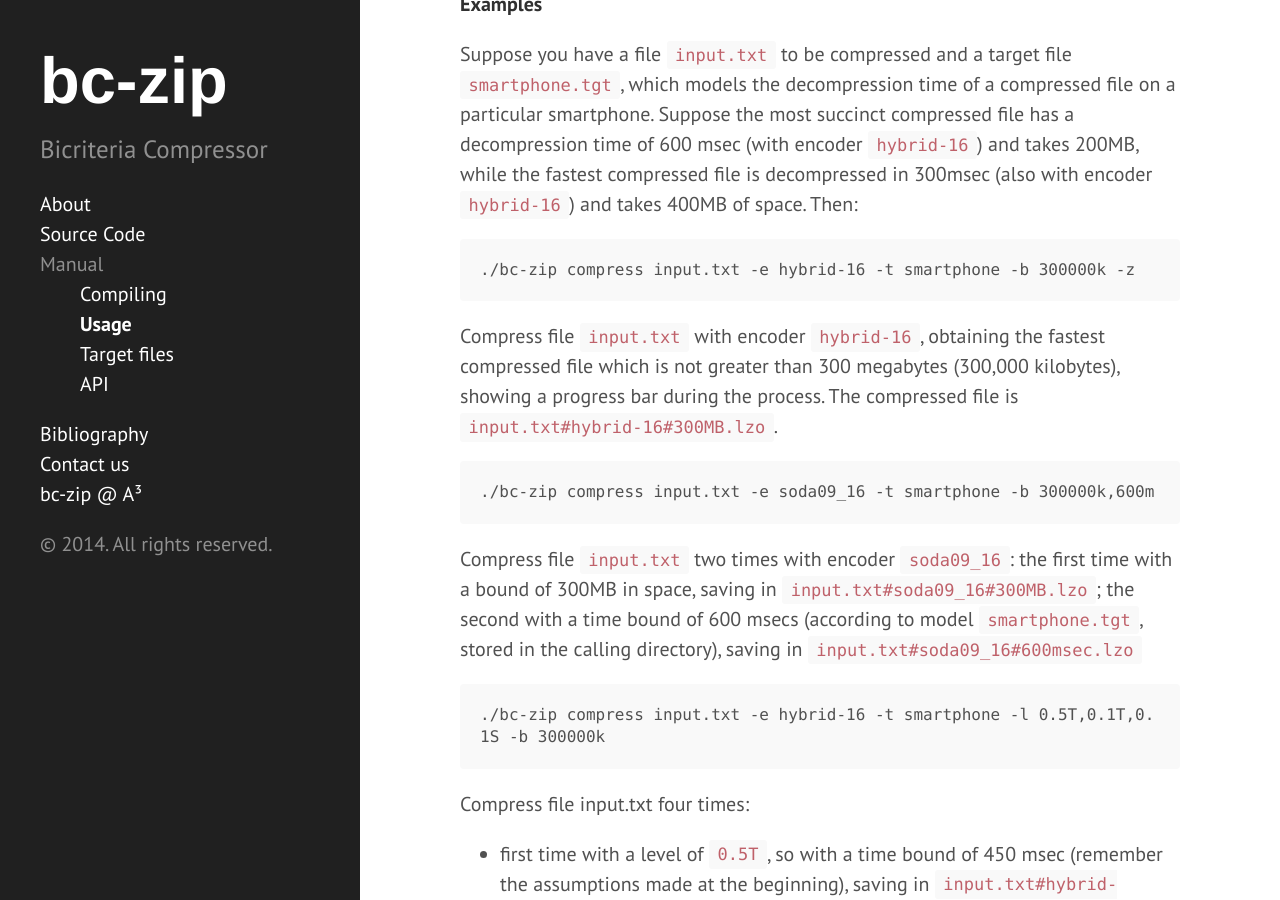
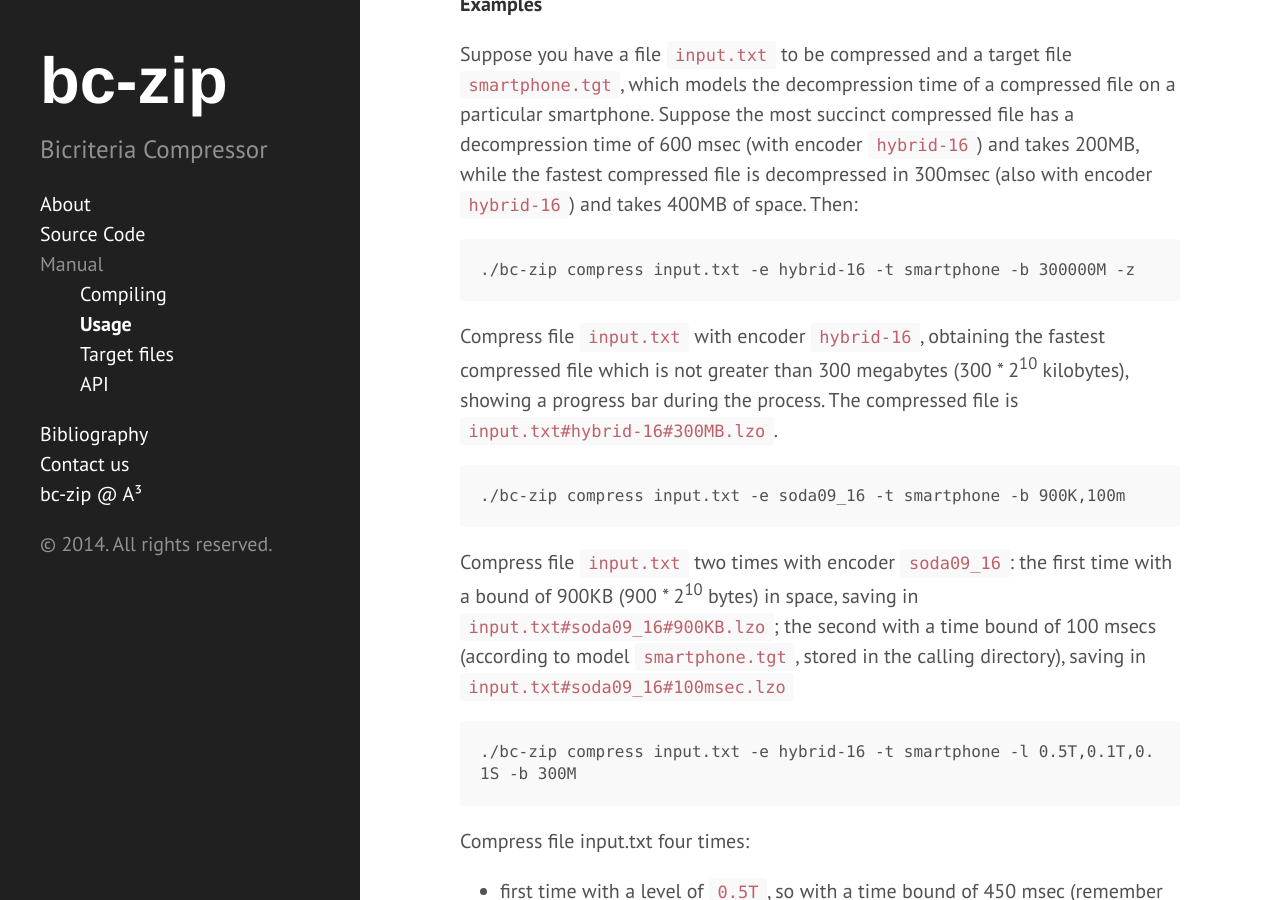
Before and after one commit to farruggia/bc-zip, a Jekyll site: the page built from _posts/2014-06-23-usage.md, in a window 1280 px wide and 900 px high, scrolled down 3355 px. Built offline with Jekyll 4.4.1, drawn with Linux system fonts in a browser that asks for light colours; some of the changed text lies outside the part shown.

Commit message:
Fixed "compress" usage

```diff
--- a/_posts/2014-06-23-usage.md
+++ b/_posts/2014-06-23-usage.md
@@ -52,7 +52,7 @@ In the following we illustrate the most important options (bold options are comp
 |**-i file**	| File to be compressed. Can also be specified by the first positional argument.
 |**-e encoder**	| Integer encoder used in compression. A list of all supported encoders can be retrieved by invoking the bc-zip command "encoders". We suggest to pick one among **soda09_16** (succinct, relatively slow at decompression) and **hybrid-16** (less succinct, very fast decompression speeds).
 |**-t target**	| Specify the target machine model file, as obtained by the calibrator tool (see the section about the calibrator for further informations), WITHOUT the .tgt suffix. That is, if the model is names X.tgt, then just pass X to this option.
-|**-b bound**	| Specify the compression bound. If the bound has the form Xk, then the compression size will be at most X kilobytes and the decompression time minimized. If the bound has the form Xm, then the  decompression time will be at most X milliseconds (according to the target model specified with  option -t ) and compressed size minimized. Multiple bounds can be specified by separating different bounds with a comma: in this case the file will be compressed multiple times, once for each bound.
+|**-b bound**	| Specify the compression bound. If the bound has the form XK/M, then the compression size will be at most X kilobytes/megabytes and the decompression time minimized. If the bound has the form Xm/s, then the  decompression time will be at most X milliseconds/seconds (according to the target model specified with  option -t ) and compressed size minimized. Multiple bounds can be specified by separating different bounds with a comma: in this case the file will be compressed multiple times, once for each bound.
 |-l level 		| Specify a compression level (float in range [0,1]), which might be in compression space or  decompression time. A compression level is a "relative" way of setting bounds. A level in the form XS (such as 0.5S) defines a bound on the compression space. It means that, if the most space-succinct compressed file for the input file has space S_1, and the compressed file with the highest decompression speed has space S_2 (with S_1 < S_2), then the level specifies a bound on compressed space equal to S_1 + X * (S_2 - S_1). In other words, compressing a file with level 0S is the same as compressing the file with the bit-optimal command, while compressing a file with level 1S instructs the compressor to obtain the decompression time-optimal compression file. Linearly increasing the level increases linearly the compressed space of the final parsing. A level in the form XT (such as 0.2T) similarly defines a bound on the decompression time, so a level of 0T obtains the compression with the lowest decompression time, while a level of 1T obtains the most succinct compressed file. A level of 0.5T has a decompression time which is a mean of the decompression time of the most succinct compressed file and the decompression time of the compressed file with the highest decompression speed. Multiple levels can be specified by separating different bounds with a comma: in this case the file will be compressed multiple times, once for each level.
 |-z 			| Shows a progress bar while compressing.
 
@@ -64,15 +64,15 @@ Suppose you have a file `input.txt` to be compressed and a target file `smartpho
 Suppose the most succinct compressed file has a decompression time of 600 msec (with encoder `hybrid-16`) and takes 200MB, while the fastest compressed file is decompressed in 300msec (also with encoder `hybrid-16`) and takes 400MB of space.
 Then:
 
-	./bc-zip compress input.txt -e hybrid-16 -t smartphone -b 300000k -z
+	./bc-zip compress input.txt -e hybrid-16 -t smartphone -b 300000M -z
 
-Compress file `input.txt` with encoder `hybrid-16`, obtaining the fastest compressed file which is not greater than 300 megabytes (300,000 kilobytes), showing a progress bar during the process. The compressed file is `input.txt#hybrid-16#300MB.lzo`.
+Compress file `input.txt` with encoder `hybrid-16`, obtaining the fastest compressed file which is not greater than 300 megabytes (300 * 2<sup>10</sup> kilobytes), showing a progress bar during the process. The compressed file is `input.txt#hybrid-16#300MB.lzo`.
 
-	./bc-zip compress input.txt -e soda09_16 -t smartphone -b 300000k,600m
+	./bc-zip compress input.txt -e soda09_16 -t smartphone -b 900K,100m
 
-Compress file `input.txt` two times with encoder `soda09_16`: the first time with a bound of 300MB in space, saving in `input.txt#soda09_16#300MB.lzo`; the second with a time bound of 600 msecs (according to model `smartphone.tgt`, stored in the calling directory), saving in `input.txt#soda09_16#600msec.lzo`
+Compress file `input.txt` two times with encoder `soda09_16`: the first time with a bound of 900KB (900 * 2<sup>10</sup> bytes) in space, saving in `input.txt#soda09_16#900KB.lzo`; the second with a time bound of 100 msecs (according to model `smartphone.tgt`, stored in the calling directory), saving in `input.txt#soda09_16#100msec.lzo`
 
-	./bc-zip compress input.txt -e hybrid-16 -t smartphone -l 0.5T,0.1T,0.1S -b 300000k
+	./bc-zip compress input.txt -e hybrid-16 -t smartphone -l 0.5T,0.1T,0.1S -b 300M
 
 Compress file input.txt four times:
 
```
